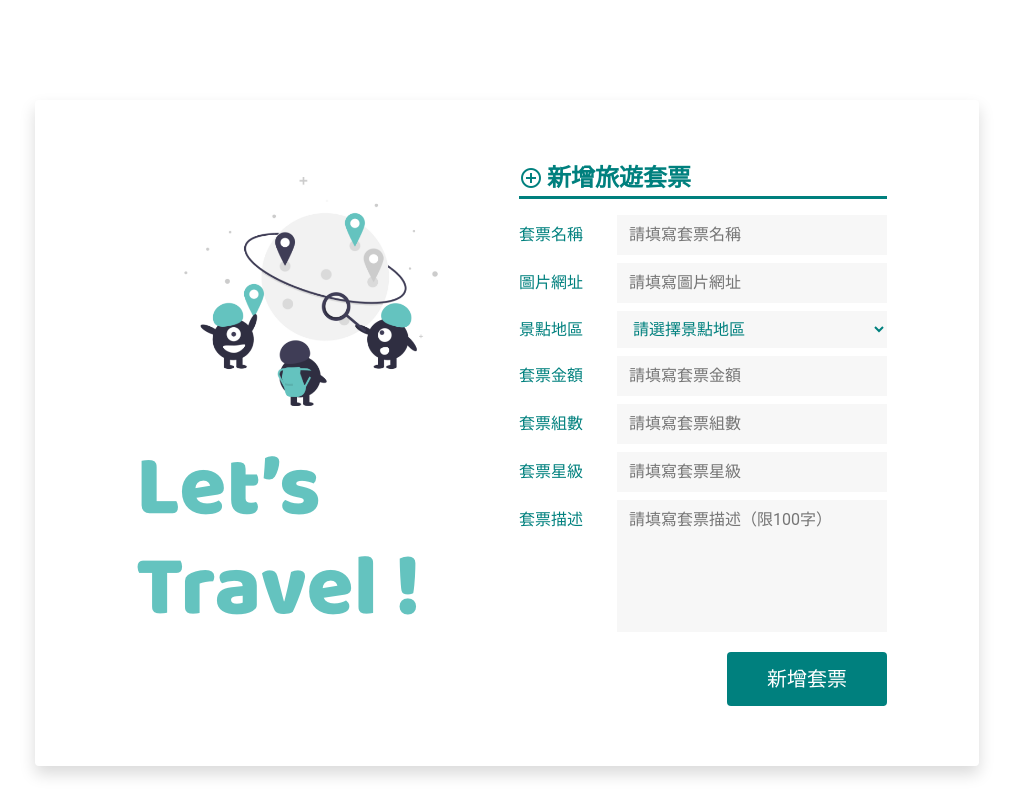
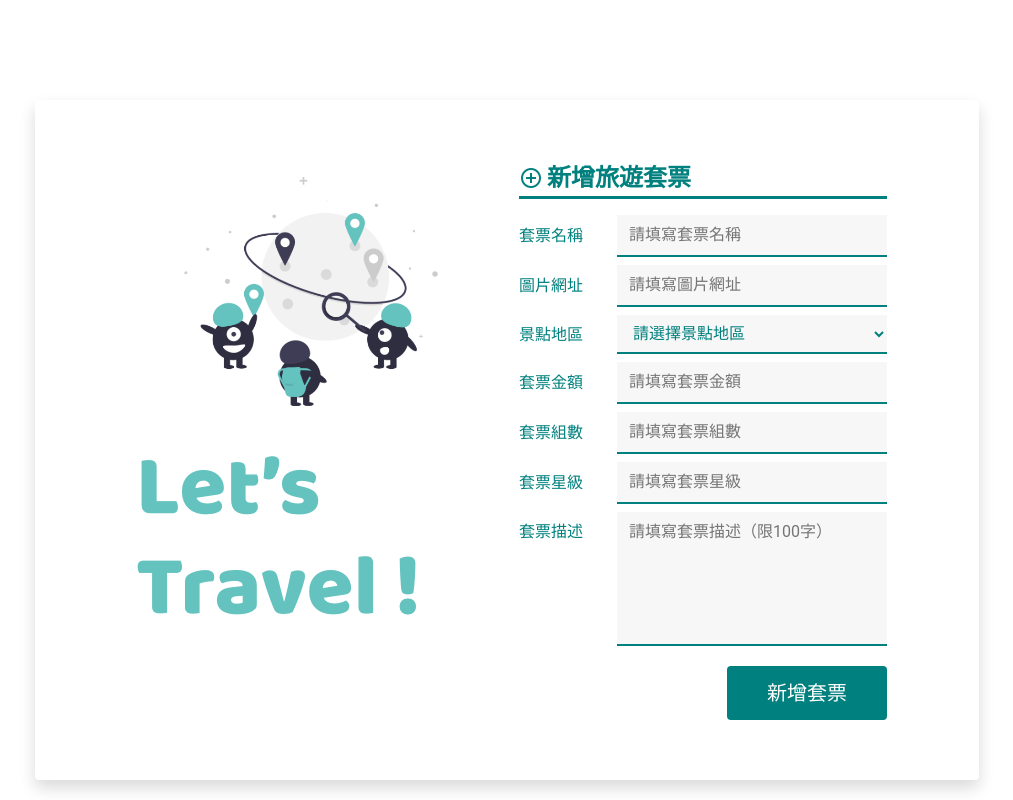
Before and after one commit to Nulaco/js-week5, a plain HTML site: page index.html in a window 1280 px wide. Shown: the top 800 px of the page, without its empty margins (133-1146 px from the left). Drawn offline with Linux system fonts and the light colour scheme.

Commit message:
新增上方input底線

```diff
--- a/assets/scss/_component.scss
+++ b/assets/scss/_component.scss
@@ -6,6 +6,7 @@
     color:$primary-dark;
     background-color: $secondary-light;
     border: 0;
+    border-bottom: 2px solid #00807E;
 }
 
 .contryTag{
--- a/index.html
+++ b/index.html
@@ -27,21 +27,21 @@
                     <div class="form-group row justify-content-between align-items-center mb-2">
                         <label for="packageName" class="col-3 color-primary-dark">套票名稱</label>
                         <div class="col-9">
-                            <input type="text" class="package-control border-bottom-2" id="packageName"
+                            <input type="text" class="package-control" id="packageName"
                                 placeholder="請填寫套票名稱">
                         </div>
                     </div>
                     <div class="form-group row justify-content-between align-items-center mb-2">
                         <label for="packageImg" class="col-3 color-primary-dark">圖片網址</label>
                         <div class="col-9">
-                            <input type="text" class="package-control border-bottom-2" id="packageImg"
+                            <input type="text" class="package-control" id="packageImg"
                                 placeholder="請填寫圖片網址">
                         </div>
                     </div>
                     <div class="form-group row justify-content-between align-items-center mb-2">
                         <label for="packageArea" class="col-3 color-primary-dark">景點地區</label>
                         <div class="col-9">
-                            <select name="packageArea" id="packageArea" class="package-control border-bottom-2">
+                            <select name="packageArea" id="packageArea" class="package-control">
                                 <option class="color-secondary" value="全部地區">請選擇景點地區</option>
                                 <option class="color-secondary" value="台北">台北</option>
                                 <option class="color-secondary" value="台中">台中</option>
@@ -52,28 +52,28 @@
                     <div class="form-group row justify-content-between align-items-center mb-2">
                         <label for="packagePrice" class="col-3 color-primary-dark">套票金額</label>
                         <div class="col-9">
-                            <input type="text" class="package-control border-bottom-2" id="packagePrice"
+                            <input type="text" class="package-control" id="packagePrice"
                                 placeholder="請填寫套票金額">
                         </div>
                     </div>
                     <div class="form-group row justify-content-between align-items-center mb-2">
                         <label for="packageGroup" class="col-3 color-primary-dark">套票組數</label>
                         <div class="col-9">
-                            <input type="text" class="package-control border-bottom-2" id="packageGroup"
+                            <input type="text" class="package-control" id="packageGroup"
                                 placeholder="請填寫套票組數">
                         </div>
                     </div>
                     <div class="form-group row justify-content-between align-items-center mb-2">
                         <label for="packageRate" class="col-3 color-primary-dark">套票星級</label>
                         <div class="col-9">
-                            <input type="text" class="package-control border-bottom-2" id="packageRate"
+                            <input type="text" class="package-control" id="packageRate"
                                 placeholder="請填寫套票星級">
                         </div>
                     </div>
                     <div class="form-group row justify-content-between align-items-top mb-6">
                         <label for="packageDescription" class="col-3 color-primary-dark pt-2">套票描述</label>
                         <div class="col-9">
-                            <input type="text" class="package-control border-bottom-2 pb-16" id="packageDescription"
+                            <input type="text" class="package-control pb-16" id="packageDescription"
                                 placeholder="請填寫套票描述（限100字）">
                         </div>
                     </div>
```
Also changed, not shown: assets/all.js, css/all.min.css, 1 other file.
